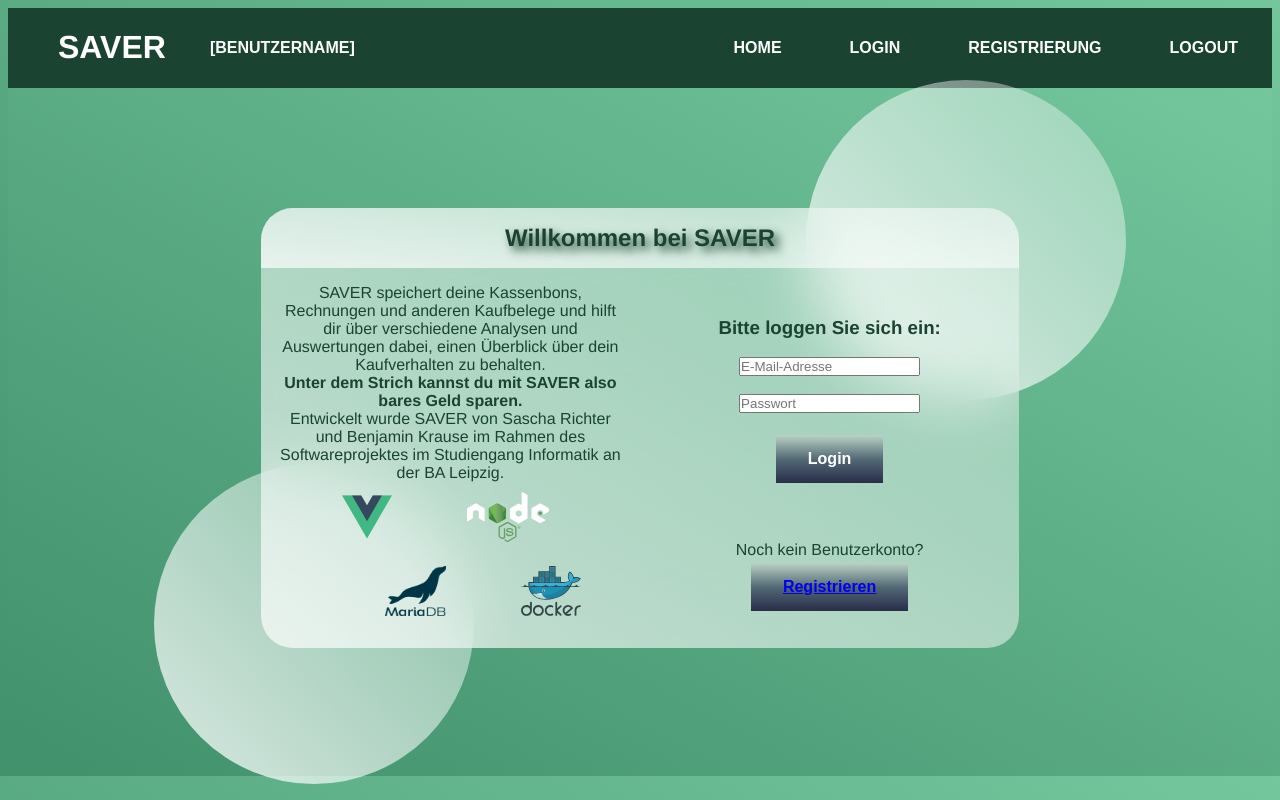
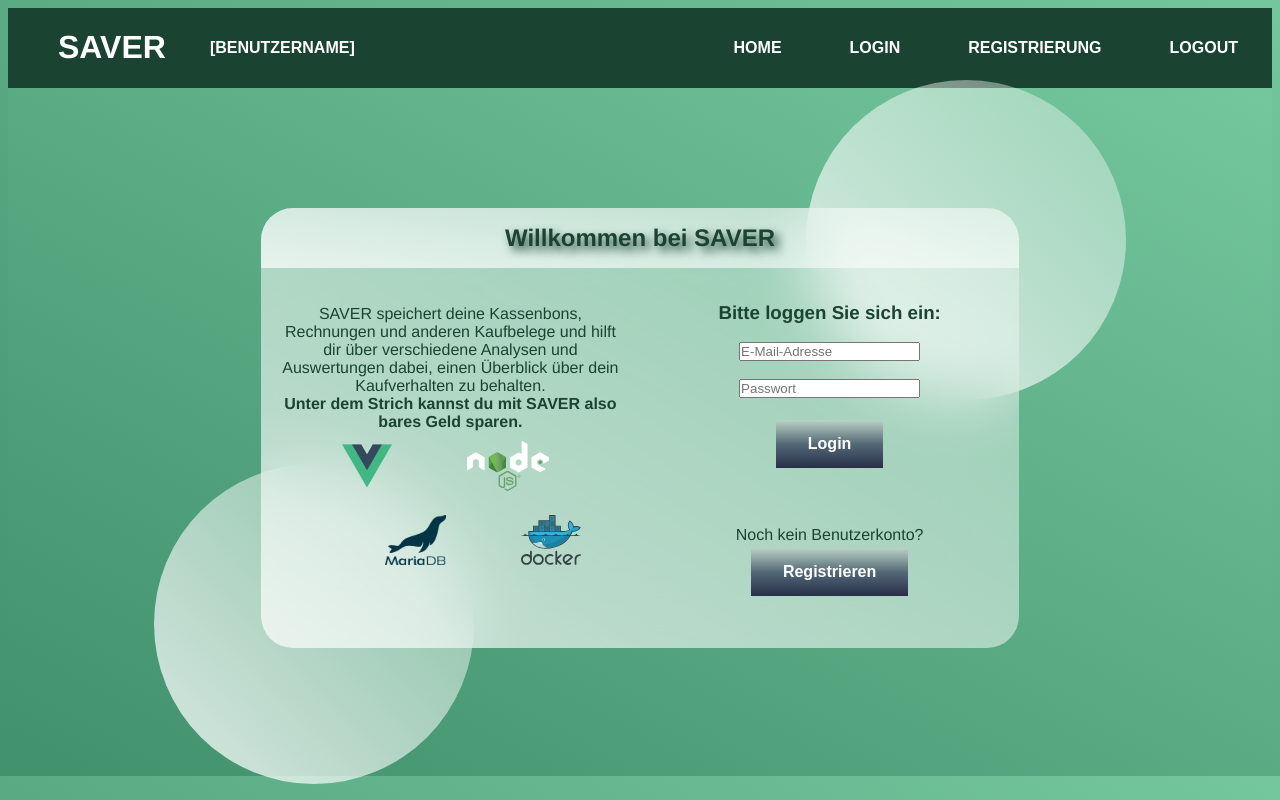
Before and after one commit to sorglos123/SAVER, a Vue app in the folder frontend/: page / in a window 1280 px wide. Built offline with nearby package versions, Linux system fonts and the light colour scheme.

Commit message:
[B] Text angepasst

```diff
--- a/frontend/src/views/Login.vue
+++ b/frontend/src/views/Login.vue
@@ -13,9 +13,6 @@
               verschiedene Analysen und Auswertungen dabei, einen Überblick über dein Kaufverhalten zu behalten.
               </p>
               <p style="font-weight: bold"> Unter dem Strich kannst du mit SAVER also bares Geld sparen. </p>
-              <p> Entwickelt wurde SAVER von Sascha
-              Richter und Benjamin Krause im Rahmen des Softwareprojektes im Studiengang Informatik an der BA Leipzig.
-              </p>
             </div>
             <div class="pictures">
               <div class="pic">
@@ -209,6 +206,11 @@ main {
   cursor: pointer;
 }
 
+button a {
+    color: white;
+    text-decoration: none;
+}
+
 .error {
   border-color: red;
   color: red;
```
